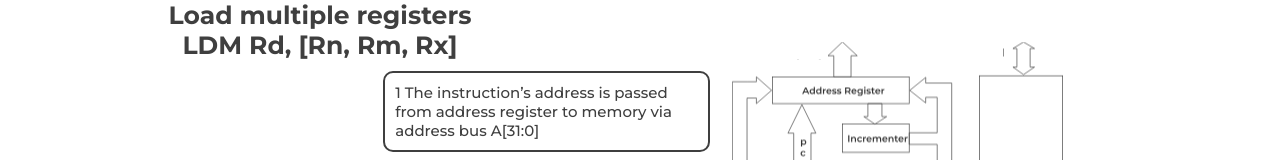
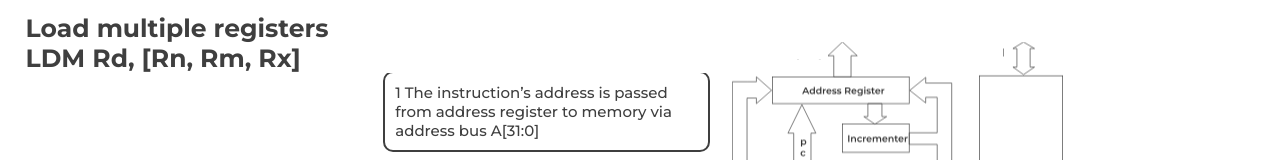
Before and after one commit to armahee/FlowChart, a plain HTML site: page ldm.html in a window 1280 px wide. Shown: the top 160 px of the page. Drawn offline with Linux system fonts and the light colour scheme.

Commit message:
Update style.css

```diff
--- a/style.css
+++ b/style.css
@@ -12,12 +12,14 @@ h2 {
 .title {
   position: fixed;
   background: white;
-  top: 0px;
-  transform: translateX(-50%);
+  top: 0;
+  padding-top: 1%;
+  left: 2%;
+  //transform: translateX(-50%);
   margin: 0;
   font-size: 25px;
   width: 100%;
-  text-align: center;
+  //text-align: center;
   z-index: 10;
 }
 
```
